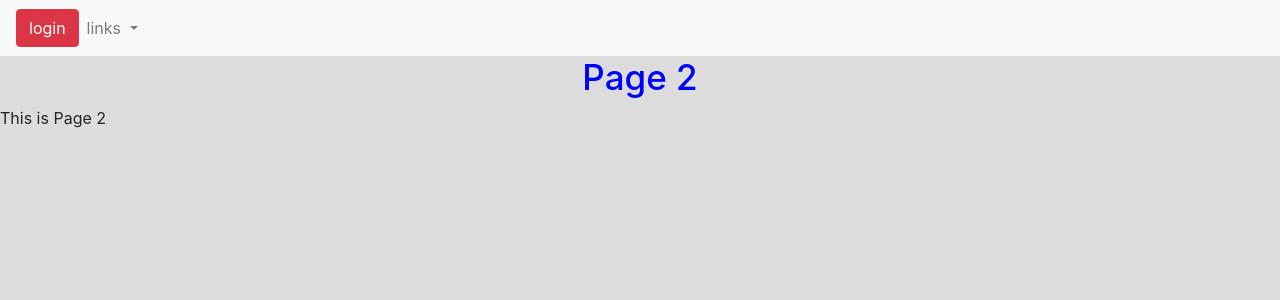
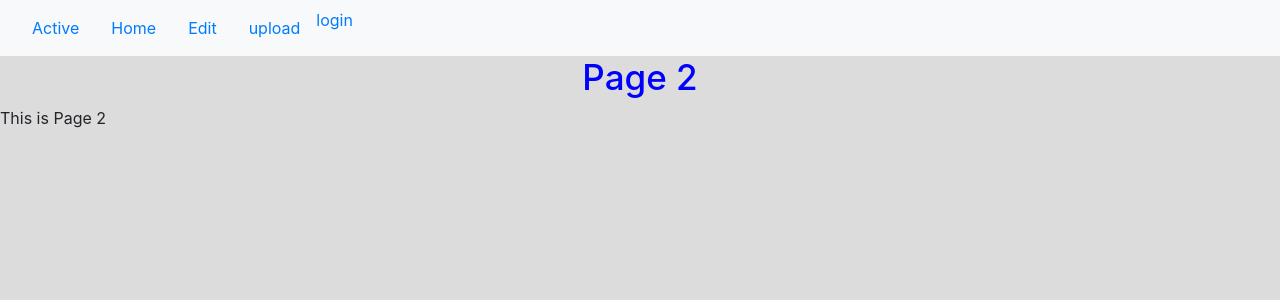
Before and after one commit to Joshua-km/Django, a Django app: a page that uses mysite/wiki/templates/wiki/detail.html in a window 1280 px wide. Shown: the top 300 px of the page. Run offline with Django 3.2, Linux system fonts and the light colour scheme; data comes from the database, SQL or seed files in the repository; both versions use the stored data as it was after the commit; some libraries are stand-ins or nearby versions.

Commit message:
ui change

```diff
--- a/mysite/wiki/templates/wiki/detail.html
+++ b/mysite/wiki/templates/wiki/detail.html
@@ -5,27 +5,19 @@
     <button class="navbar-toggler" type="button" data-toggle="collapse" data-target="#navbarNavDropdown" aria-controls="navbarNavDropdown" aria-expanded="false" aria-label="Toggle navigation">
       <span class="navbar-toggler-icon"></span>
     </button>
-    {% if request.user.is_authenticated %}
-    <a logout_redirect href="{% url 'wiki:logout' %}" class="btn btn-danger">logout</a><!--This is the way that the user can logout to there account-->
-    {% endif %}
-    {% if not request.user.is_authenticated %}
-    <a logout_redirect href="{% url 'wiki:login' %}" class="btn btn-danger">login</a> <!--This is the way that the user can login to there account-->
-    {% endif %}
-    <div class="collapse navbar-collapse" id="navbarNavDropdown">
-      <ul class="navbar-nav">
-        <li class="nav-item active">
-        <li class="nav-item dropdown">
-          <a class="nav-link dropdown-toggle" href="#" id="navbarDropdownMenuLink" data-toggle="dropdown" aria-haspopup="true" aria-expanded="false">
-            links
-          </a>
-          <div class="dropdown-menu" aria-labelledby="navbarDropdownMenuLink"> <!--This is allowing the page to have drop downe links-->
-            <a class="dropdown-item" href="{% url 'wiki:index' %}">Home</a>
-            <a class="dropdown-item" href="{% url 'wiki:edit_page' page.title %}">Edit</a>
-            <a class="dropdown-item" href="{% url 'wiki:upload' %}">upload</a>
-          </div>
-        </li>
-      </ul>
-    </div>
+    <nav class="nav">
+      <a class="nav-link active" href="#">Active</a>
+      <a class="nav-link" href="{% url 'wiki:index' %}">Home</a> <!--This allows the user to use the links-->
+      <a class="nav-link" href="{% url 'wiki:edit_page' page.title %}">Edit</a>
+      <a class="nav-link" href="{% url 'wiki:upload' %}">upload</a>
+      {% if request.user.is_authenticated %}
+      <a class="nav-link" logout_redirect href="{% url 'wiki:logout' %}" >logout</a><!--This is the way that the user can logout to there account-->
+      {% endif %}
+      {% if not request.user.is_authenticated %}
+      <a logout_redirect href="{% url 'wiki:login' %}" >login</a> <!--This is the way that the user can login to there account-->
+      {% endif %}
+
+    </nav>
   </nav>
 <h1>{{ page.title }}</h1>
 
```
Also changed, not shown: mysite/db.sqlite3.
